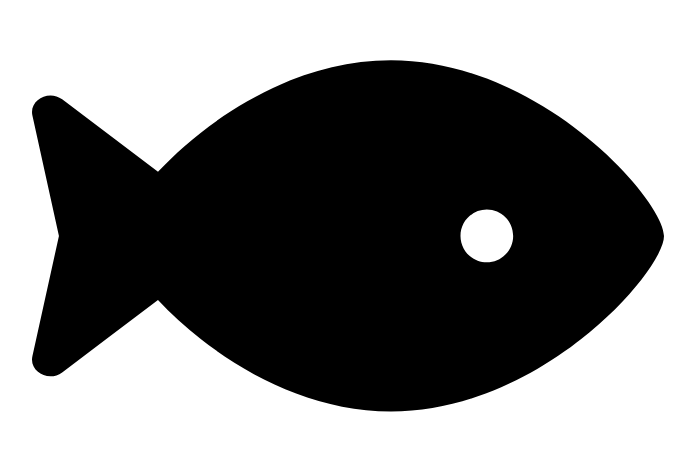
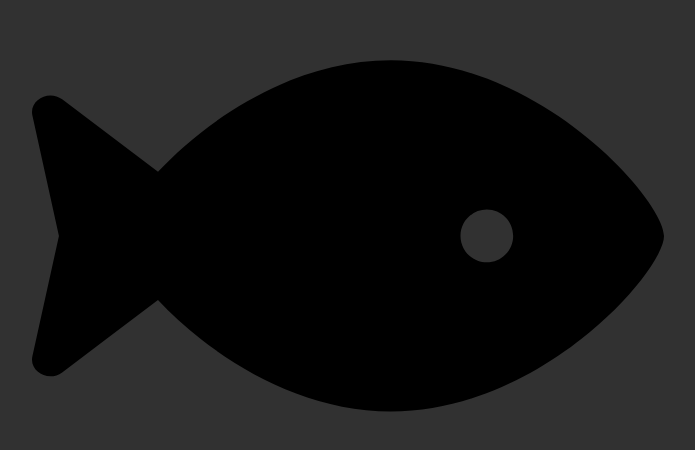
Before and after one commit to rybin/rybin.github.io, a plain HTML site: page index.html in a window 1280 px wide. Shown: the part 170-620 px from the top of the page, without its empty margins (292-987 px from the left). Drawn offline with Linux system fonts and the dark colour scheme.

Commit message:
dark mode support

```diff
--- a/index.html
+++ b/index.html
@@ -11,6 +11,11 @@
     margin: auto;
     width: 50%;
   }
+  @media (prefers-color-scheme: dark) {
+    body {
+      background-color: #313131;
+    }
+  }
 </style>
 </head>
 <body>
```
